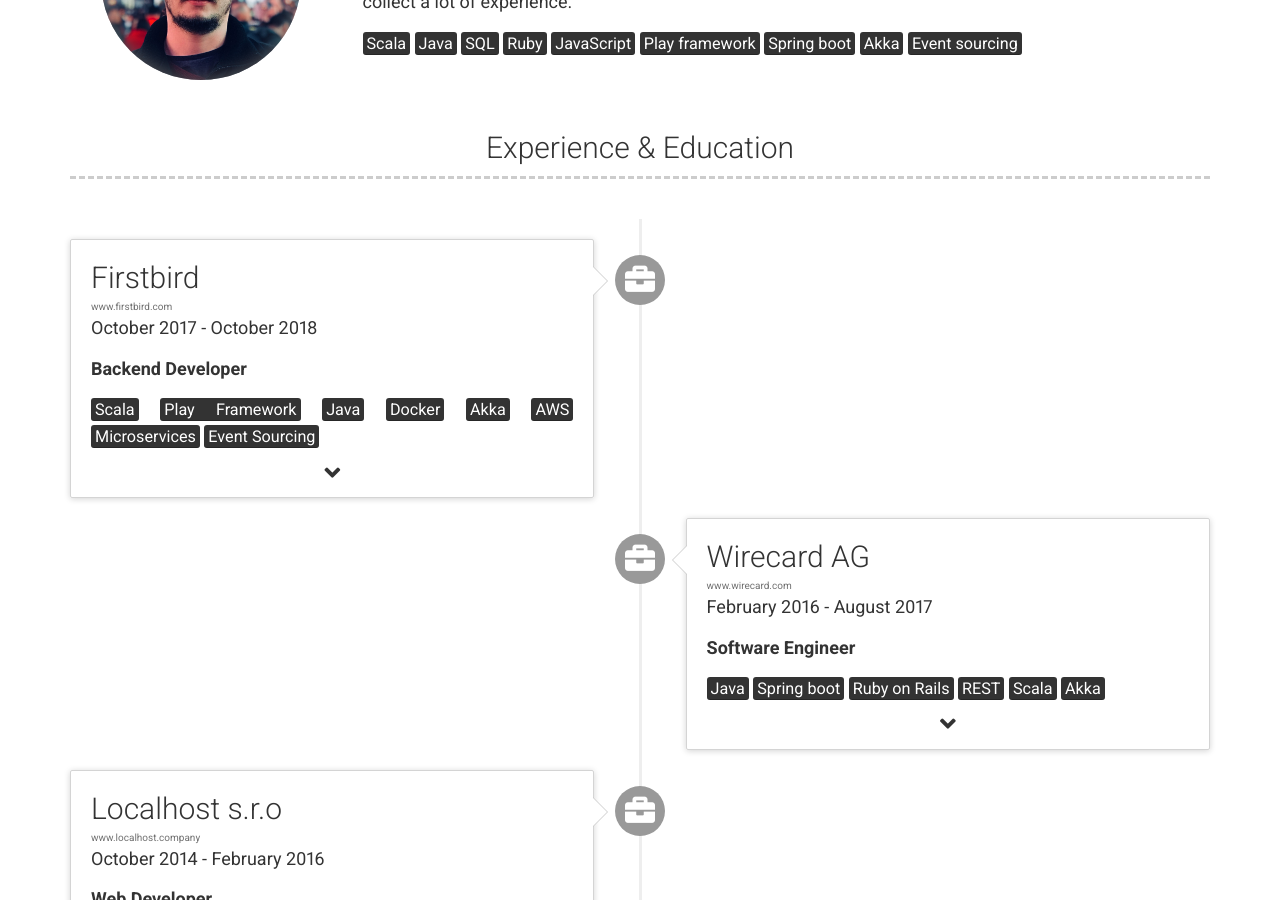
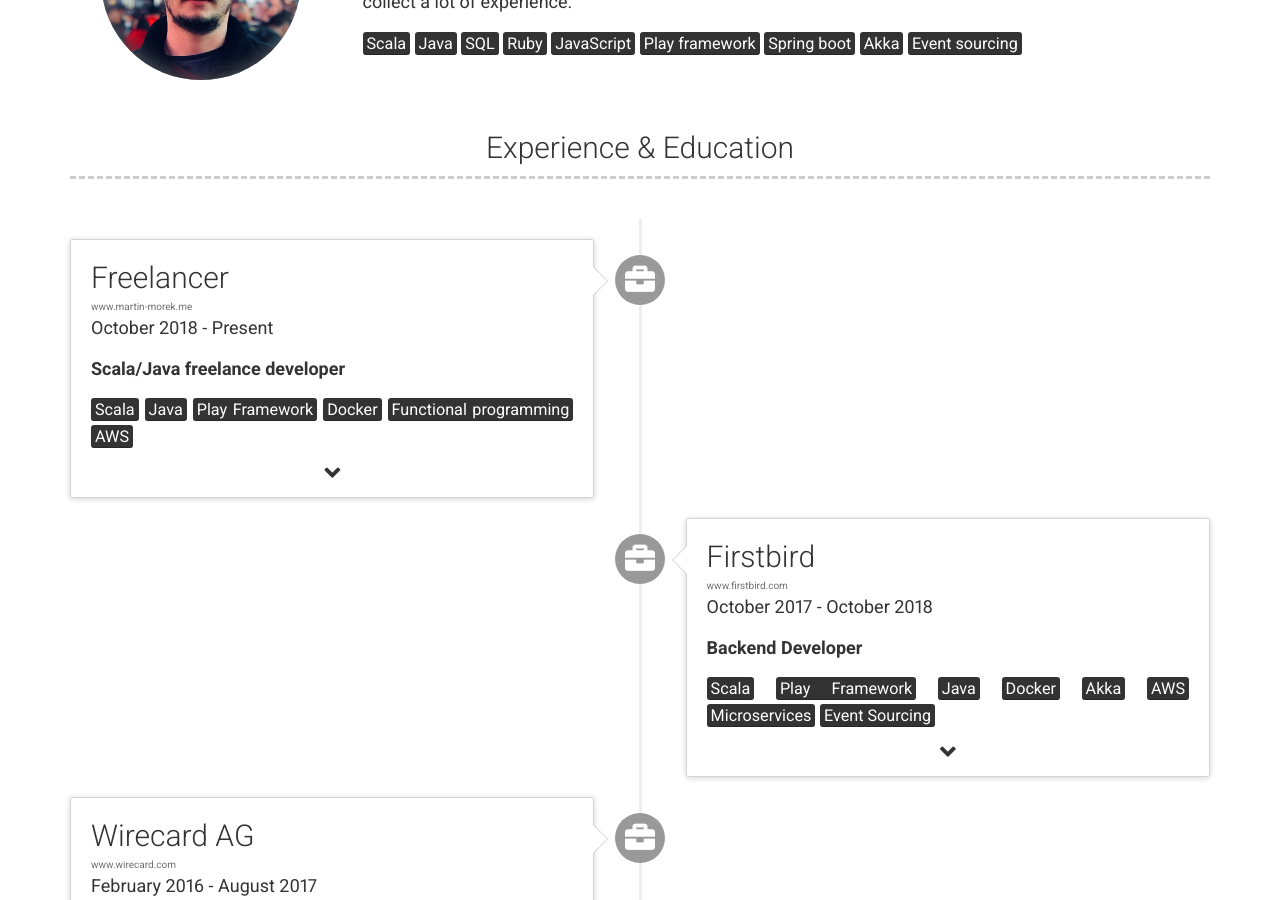
Before and after one commit to martin-morek/resume, a Jekyll site: the page built from index.md, in a window 1280 px wide and 900 px high, scrolled down 410 px. Built offline with Jekyll 4.4.1, drawn with Linux system fonts in a browser that asks for light colours; nearby versions of some CDN libraries; some of the changed lines change nothing that is shown.

Commit message:
Updated Experience section

```diff
--- a/_data/experience.yml
+++ b/_data/experience.yml
@@ -1,10 +1,21 @@
 # Experience template
+- company: Freelancer
+  link: www.martin-morek.me
+  job_title: Scala/Java freelance developer
+  dates: October 2018 - Present
+  description: | # this will include new lines to allow paragraphs
+    I've been a participant on multiple projects as a remote freelancer focused on backend development, besides that also developing my personal project built with Scala and PlayFramework.
+
+    Working as a remote freelancer gave me an opportunity to improve my soft skills, such as remote communication and cooperation with a client, responsibility for a deadline and time management. Moreover, it offered me the chance to learn new things and travel.
+
+  tags: <mark>Scala</mark> <mark>Java</mark> <mark>Play Framework</mark>  <mark>Docker</mark> <mark>Functional programming</mark> <mark>AWS</mark>
+
 - company: Firstbird
   link: www.firstbird.com
   job_title: Backend Developer
   dates: October 2017 - October 2018
   description: | # this will include new lines to allow paragraphs
-    I was part of a small, autonomous, agile team and I was working closely with Frontend developers and product specialists. Except implementing new features, also part of my job was doing DevOps (deploying new version, configuring environments). Application’s backend was composed of multiple microservices developed in Scala language (Play framework, Akka) or Java (Spring boot), everything running in Docker containers on AWS.
+    I was part of a small, autonomous, agile team and I was working closely with Frontend developers and product specialists. Except for implementing new features, also part of my job was doing DevOps (deploying a new version, configuring environments). Application’s backend was composed of multiple microservices developed in Scala language (Play framework, Akka) or Java (Spring boot), everything running in Docker containers on AWS.
 
   tags: <mark>Scala</mark> <mark>Play Framework</mark> <mark>Java</mark> <mark>Docker</mark> <mark>Akka</mark> <mark>AWS</mark> <mark>Microservices</mark> <mark>Event Sourcing</mark>
 
@@ -13,7 +24,7 @@
   job_title: Software Engineer
   dates: February 2016 - August 2017
   description: | # this will include new lines to allow paragraphs
-    I was a member of a team which was primarily focused on Ruby on Rails projects. Our most important project was customer loyalty system fully created in RoR. My position was a full stack developer and I was responsible for implementing new features based on customer requirements, creating unit tests and fixing bugs. Besides Ruby projects I also worked on one Java (Spring Boot) and one Scala (Akka) project. This projects were built from scratch, designed by our team.
+    I was a member of a team which was primarily focused on Ruby on Rails projects. Our most important project was a customer loyalty system fully created in RoR. My position was a full stack developer and I was responsible for implementing new features based on customer requirements, creating unit tests and fixing bugs. Besides Ruby projects, I also worked on one Java (Spring Boot) and one Scala (Akka) project. These projects were built from scratch, designed by our team.
 
   tags: <mark>Java</mark> <mark>Spring boot</mark> <mark>Ruby on Rails</mark> <mark>REST</mark> <mark>Scala</mark> <mark>Akka</mark>
 
@@ -22,6 +33,6 @@
   job_title: Web Developer
   dates: October 2014 - February 2016
   description: | # this will include new lines to allow paragraphs
-    I started as a junior developer collaborating on a custom customer relationship management system. The system backbone technologies were PHP and MySQL on the backend side, Javascript, HTML and CSS on frontend. Later, I worked as a Java developer on several other projects built with Spring Boot framework. My responsibility was designing REST API for communication with front-end, implementing application backend core functionality and fixing bugs.
+    I started as a junior developer collaborating on a custom customer relationship management system. The system backbone technologies were PHP and MySQL on the backend side, Javascript, HTML and CSS on the frontend. Later, I worked as a Java developer on several other projects built with Spring Boot framework. My responsibility was designing REST API for communication with front-end, implementing application backend core functionality and fixing bugs.
 
   tags: <mark>Java</mark> <mark>Spring boot</mark> <mark>SQL</mark> <mark>PHP</mark> <mark>HTML</mark> <mark>CSS</mark> <mark>JavaScript</mark>
```
Also changed, not shown: 1 other file.
